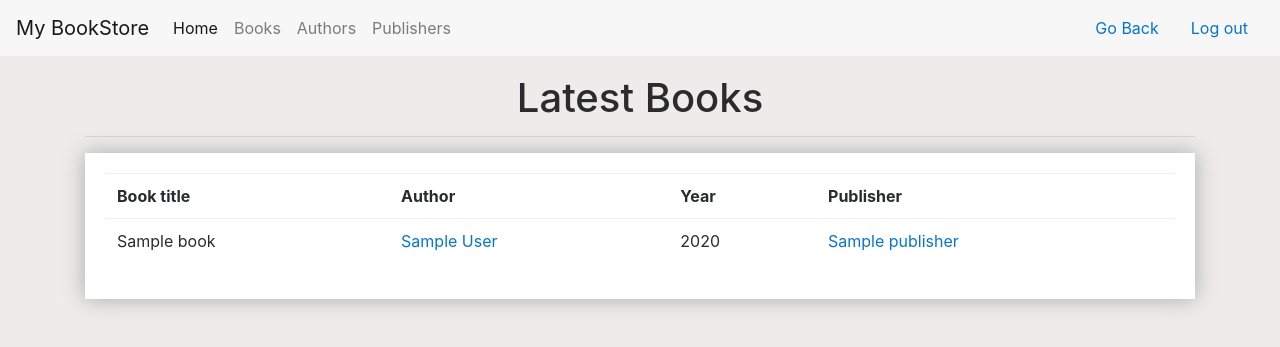
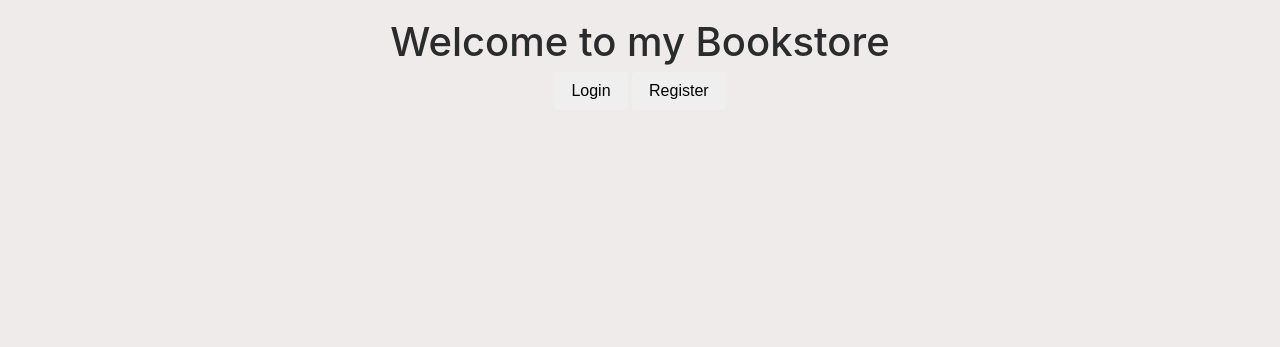
Before and after one commit to Stivi7/Django-BookStore-app, a Django app: page / in a window 1280 px wide. Shown: the top 347 px of the page. Run offline with Django 3.2, Linux system fonts and the light colour scheme; tables that the repository leaves empty hold one stand-in row (values such as "Sample post"); some libraries are stand-ins or nearby versions.

Commit message:
front page

```diff
--- a/bookstore/urls.py
+++ b/bookstore/urls.py
@@ -16,6 +16,8 @@ Including another URLconf
 from django.conf.urls import url, include
 from django.contrib import admin
 from django.contrib.auth import views as auth_views
+from library import views
+
 
 app_name = 'library'
 
--- /dev/null
+++ b/library/templates/library/headpage.html
@@ -0,0 +1,25 @@
+<html>
+{% load staticfiles %}
+
+<head>
+    <title>BookStore</title>
+    <link rel="stylesheet" href="https://maxcdn.bootstrapcdn.com/bootstrap/4.0.0-alpha.6/css/bootstrap.min.css" integrity="sha384-rwoIResjU2yc3z8GV/NPeZWAv56rSmLldC3R/AZzGRnGxQQKnKkoFVhFQhNUwEyJ"
+        crossorigin="anonymous">
+    <link rel="stylesheet" href="{% static 'library/main.css' %}">
+    <script src="https://code.jquery.com/jquery-3.2.1.min.js" integrity="sha256-hwg4gsxgFZhOsEEamdOYGBf13FyQuiTwlAQgxVSNgt4="
+        crossorigin="anonymous"></script>
+</head>
+
+<body>
+    <div class="container text-center">
+        <h1>Welcome to my Bookstore</h1>
+        <div class="float-center">
+            <a href="{% url 'login' %}">
+                <button class="btn btn-default">Login</button>
+            </a>
+            <button class="btn btn-default">Register</button>
+        </div>
+    </div>
+</body>
+
+</html>
--- a/library/templates/partials/header.html
+++ b/library/templates/partials/header.html
@@ -14,7 +14,7 @@
             <button class="navbar-toggler navbar-toggler-right" type="button" data-toggle="collapse" data-target="#navbarSupportedContent" aria-controls="navbarSupportedContent" aria-expanded="false" aria-label="Toggle navigation">
               <span class="navbar-toggler-icon"></span>
             </button>
-            <a class="navbar-brand" href="">My BookStore</a>
+            <a class="navbar-brand" href="{% url 'library:index' %}">My BookStore</a>
 
             <div class="collapse navbar-collapse" id="navbarSupportedContent">
               <ul class="navbar-nav mr-auto">
--- a/library/templates/registration/logged_out.html
+++ b/library/templates/registration/logged_out.html
@@ -4,10 +4,10 @@
     <div class="text-center">
         <h1>You successfuly logged out!</h1>
         <div>
-            <form method="post" action="{% url 'login' %}">
-                {% csrf_token %}
+
+            <a href="{% url 'login' %}">
             <button type="submit">Log In</button>
-            </form>
+            </a>
         </div>
     </div>
 </div>
--- a/library/urls.py
+++ b/library/urls.py
@@ -7,7 +7,9 @@ from . import views
 
 urlpatterns = [
     #home/
-    url(r'^$', views.index, name='index'),
+    url(r'^$', views.headpage, name='headpage'),
+    #home/latest
+    url(r'^latest/$', views.index, name='index'),
     #home/books/
     url(r'^books/$', views.BookList.as_view(), name='books'),
     #home/author/
--- a/library/views.py
+++ b/library/views.py
@@ -103,3 +103,7 @@ class BookUpdate(UpdateView):
 class BookDelete(DeleteView):
     model = Book
     success_url = reverse_lazy('library:books')
+
+
+def headpage(request):
+    return render(request, 'library/headpage.html')
```
Also changed, not shown: library/static/library/main.css (line endings or trailing spaces).
